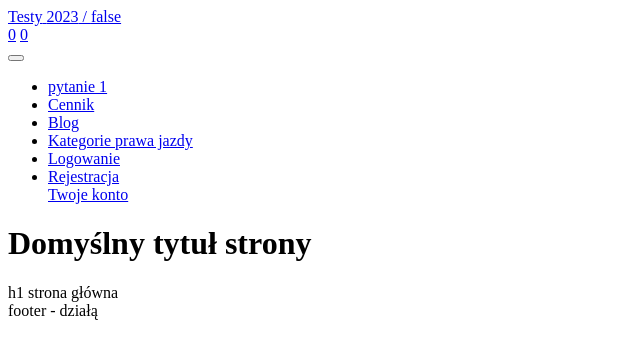
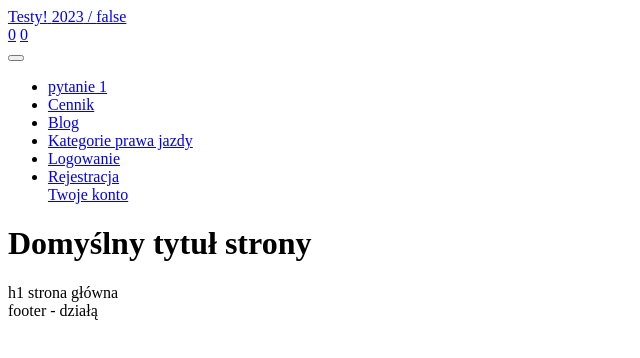
Before and after one commit to michaltrabski/astro-blog, an Astro site: page / in a window 1280 px wide. Shown: the full height of the page, 0-640 px from the left. Built offline with nearby package versions, Linux system fonts and the light colour scheme; Astro itself is replaced by a stand-in of ours.

Commit message:
1 file modified

```diff
--- a/src/components/Header.astro
+++ b/src/components/Header.astro
@@ -12,7 +12,7 @@ import { URLS } from "../urls/urls.ts";
     <div class="container-fluid">
       <a class="navbar-brand" href={URLS.HOME}>
 
-        <span>Testy</span>
+        <span>Testy!</span>
         <Year client:visible/>
       </a>
       <div
```
